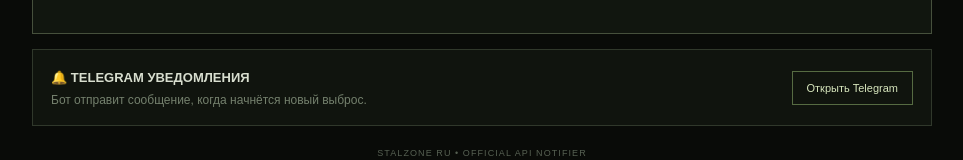
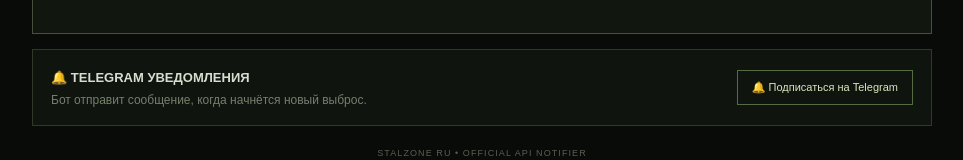
Before and after one commit to m63960643-sys/stalzone-ru, a website: page index.html in a window 1280 px wide. Shown: the part 464-624 px from the top of the page, without its empty margins (158-1121 px from the left). Drawn offline with Linux system fonts and the light colour scheme; no server answers.

Commit message:
Update Telegram link text for subscription

```diff
--- a/index.html
+++ b/index.html
@@ -17,7 +17,7 @@
 </section>
 <section class="telegram">
 <div><b>🔔 TELEGRAM УВЕДОМЛЕНИЯ</b><p>Бот отправит сообщение, когда начнётся новый выброс.</p></div>
-<a id="botLink" href="https://t.me/stalzone_ru_alerts_bot">Открыть Telegram</a>
+<a id="botLink" href="https://t.me/stalzone_ru_alerts_bot">🔔 Подписаться на Telegram</a>
 </section>
 <footer>STALZONE RU • OFFICIAL API NOTIFIER</footer>
 </main>
```
